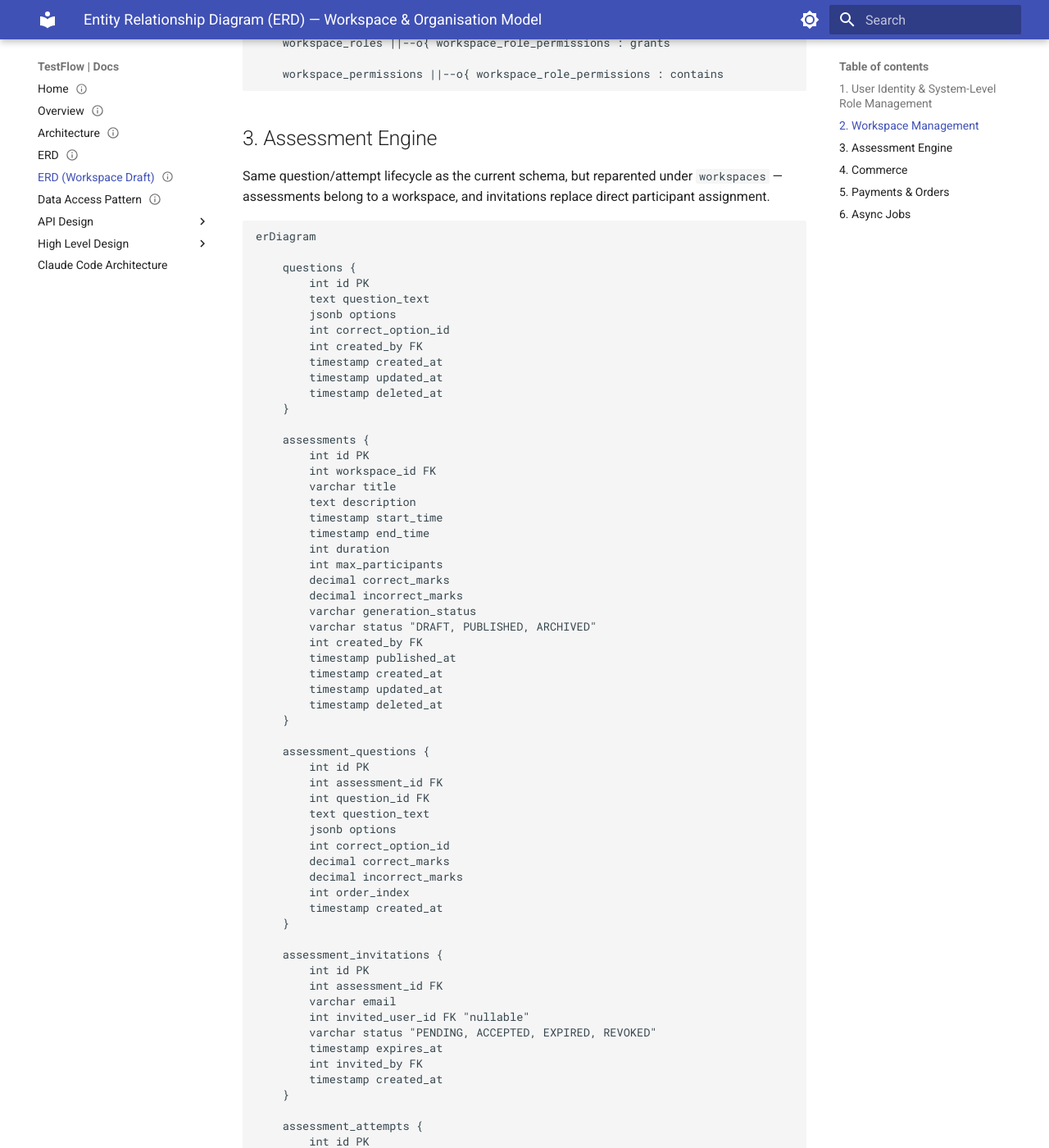
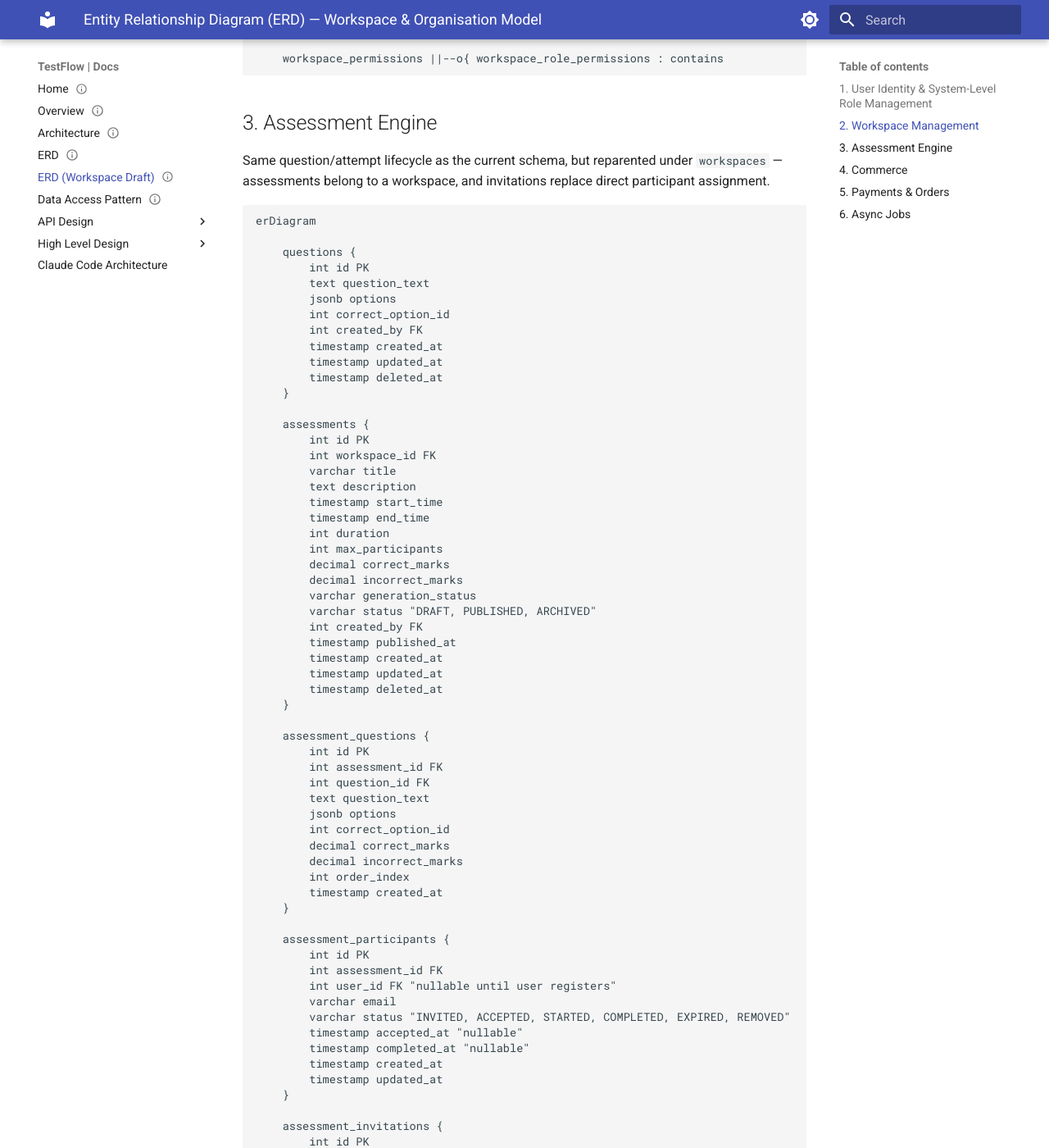
Before and after one commit to sharma-dikshant/TestFlow-Docs, an MkDocs documentation site: the page built from docs/erd-organisation.md, in a window 1280 px wide and 1400 px high, scrolled down 3344 px. Shown: the whole window at 82% size. Built offline with MkDocs 1.6.1 and Material for MkDocs 9.7.7, drawn with Linux system fonts in a browser that asks for light colours; some of the changed text lies outside the part shown.

Commit message:
docs: update the assessment engine - organisation

````diff
--- a/docs/erd-organisation.md
+++ b/docs/erd-organisation.md
@@ -219,29 +218,39 @@ erDiagram
         timestamp created_at
     }
 
+    assessment_participants {
+        int id PK
+        int assessment_id FK
+        int user_id FK "nullable until user registers"
+        varchar email
+        varchar status "INVITED, ACCEPTED, STARTED, COMPLETED, EXPIRED, REMOVED"
+        timestamp accepted_at "nullable"
+        timestamp completed_at "nullable"
+        timestamp created_at
+        timestamp updated_at
+    }
+
     assessment_invitations {
         int id PK
-        int assessment_id FK
-        varchar email
-        int invited_user_id FK "nullable"
+        int participant_id FK
+        varchar token
         varchar status "PENDING, ACCEPTED, EXPIRED, REVOKED"
+        int invited_by FK
         timestamp expires_at
-        int invited_by FK
+        timestamp accepted_at
         timestamp created_at
     }
 
     assessment_attempts {
         int id PK
         uuid uid
-        int assessment_id FK
-        int invitation_id FK
-        int user_id FK
+        int participant_id FK
         decimal score
         int total_questions
         int attempted_questions
         int correct_responses
         int incorrect_responses
-        varchar status
+        varchar status "IN_PROGRESS, SUBMITTED, EVALUATED"
         timestamp started_at
         timestamp submitted_at
         timestamp created_at
@@ -266,17 +275,18 @@ erDiagram
     assessments ||--o{ assessment_questions : contains
     questions ||--o{ assessment_questions : snapshots
 
-    assessments ||--o{ assessment_invitations : sends
+    assessments ||--o{ assessment_participants : has
+    assessment_participants ||--o| assessment_invitations : invited_by
 
-    assessment_invitations ||--o| assessment_attempts : starts
+    users ||--o{ assessment_participants : participates
 
-    users ||--o{ assessment_attempts : makes
+    assessment_participants ||--o{ assessment_attempts : makes
 
     assessment_attempts ||--o{ assessment_attempt_answers : contains
     assessment_questions ||--o{ assessment_attempt_answers : answers
+
+    users ||--o{ assessment_invitations : sends
 ```
-
-
 ## 4. Commerce
 
 Plans/features/subscriptions carried over from the current model, but subscription ownership and feature-usage tracking move from `users` to `workspaces`.
````
Also changed, not shown: other parts of docs/erd-organisation.md (+0 -1 lines).
